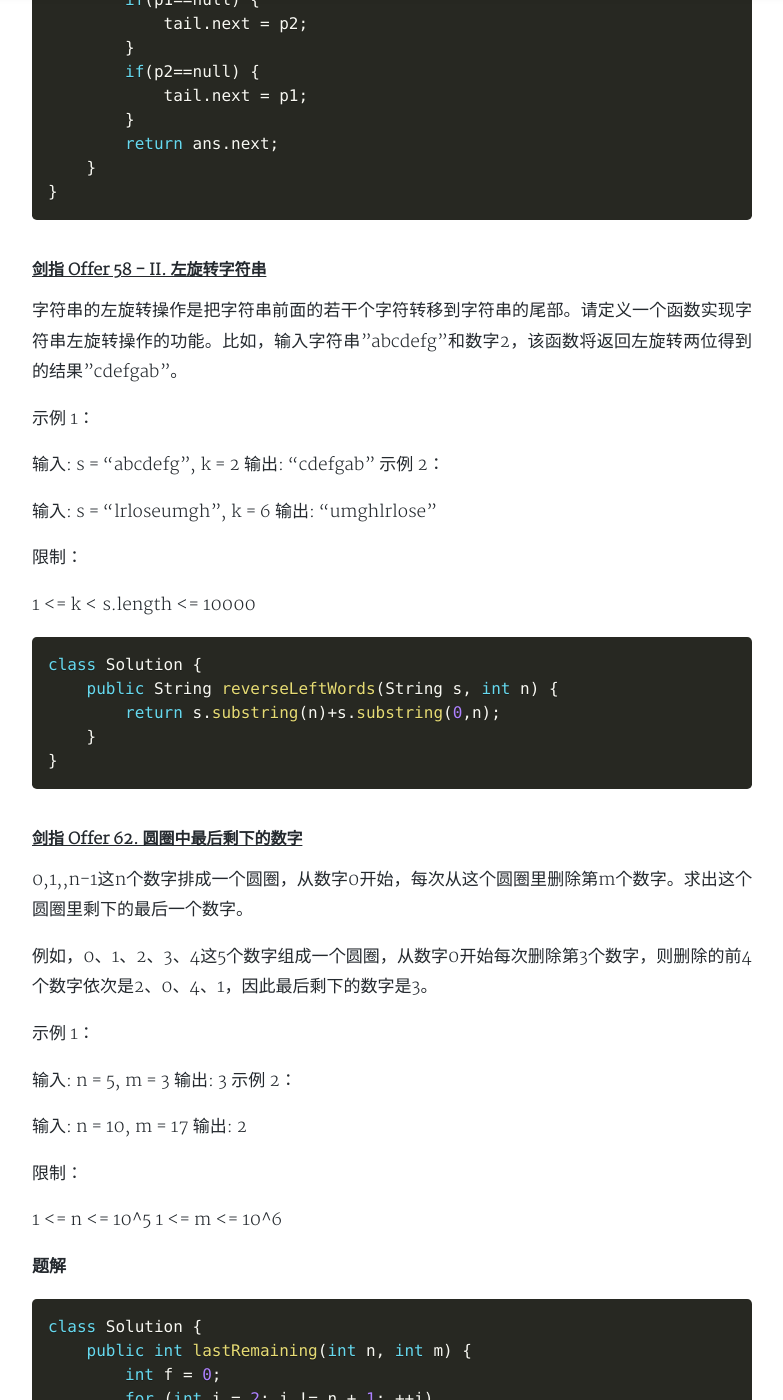
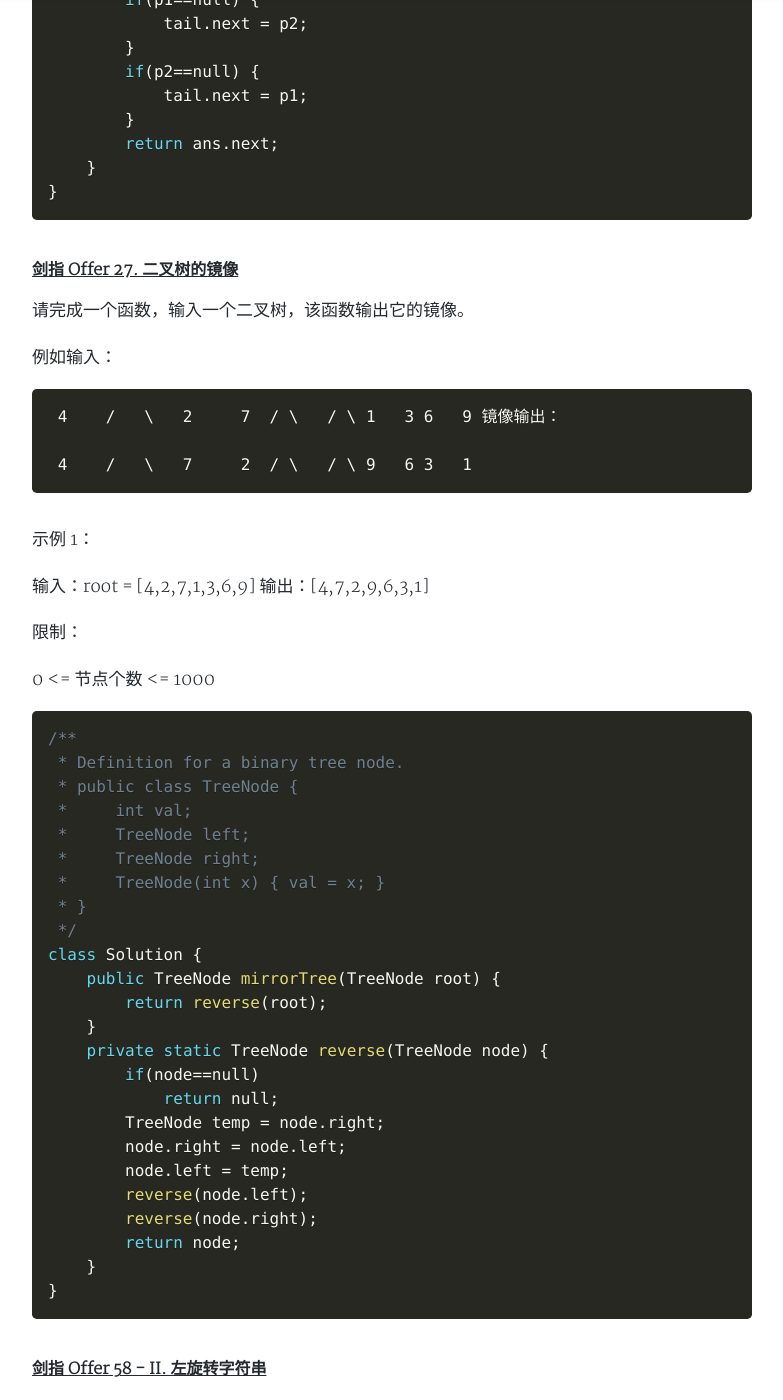
Before and after one commit to han199901/myGitPersonalBlog, a Jekyll site: the page built from _posts/2020-7-11-剑指Offer.md, in a window 1280 px wide and 1400 px high, scrolled down 3147 px. Shown: the whole window, without its empty margins (248-1031 px from the left). Built offline with Jekyll 4.4.1, drawn with Linux system fonts in a browser that asks for light colours; nearby versions of some CDN libraries; a style sheet for code colours, icons or effects is not loaded.

Commit message:
2020-7-16

```diff
--- a/_posts/2020-7-11-剑指Offer.md
+++ b/_posts/2020-7-11-剑指Offer.md
@@ -141,6 +141,64 @@ class Solution {
 }
 ~~~
 
+#### [剑指 Offer 27. 二叉树的镜像](https://leetcode-cn.com/problems/er-cha-shu-de-jing-xiang-lcof/)
+
+请完成一个函数，输入一个二叉树，该函数输出它的镜像。
+
+例如输入：
+
+     4
+   /   \
+  2     7
+ / \   / \
+1   3 6   9
+镜像输出：
+
+     4
+   /   \
+  7     2
+ / \   / \
+9   6 3   1
+
+
+
+示例 1：
+
+输入：root = [4,2,7,1,3,6,9]
+输出：[4,7,2,9,6,3,1]
+
+
+限制：
+
+0 <= 节点个数 <= 1000
+
+~~~java
+/**
+ * Definition for a binary tree node.
+ * public class TreeNode {
+ *     int val;
+ *     TreeNode left;
+ *     TreeNode right;
+ *     TreeNode(int x) { val = x; }
+ * }
+ */
+class Solution {
+    public TreeNode mirrorTree(TreeNode root) {
+        return reverse(root);
+    }
+    private static TreeNode reverse(TreeNode node) {
+        if(node==null)
+            return null;
+        TreeNode temp = node.right;
+        node.right = node.left;
+        node.left = temp;
+        reverse(node.left);
+        reverse(node.right);
+        return node;
+    }
+}
+~~~
+
 
 
 #### [剑指 Offer 58 - II. 左旋转字符串](https://leetcode-cn.com/problems/zuo-xuan-zhuan-zi-fu-chuan-lcof/)
```
